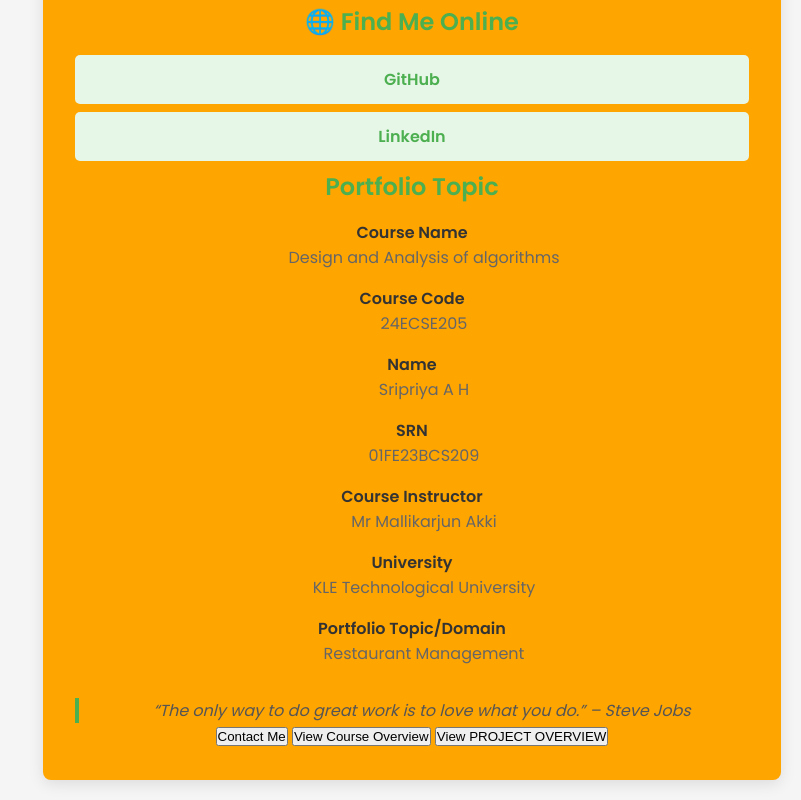
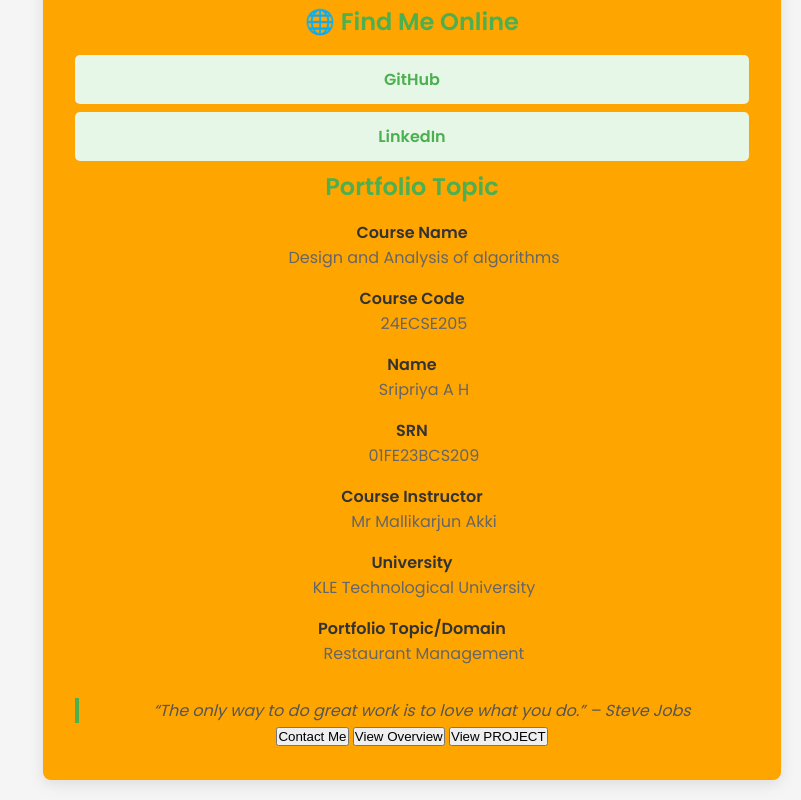
Before and after one commit to sripriya2505/portfolio.github.io, a plain HTML site: page index.html in a window 1280 px wide. Shown: the part 408-1208 px from the top of the page, without its empty margins (479-1280 px from the left). Drawn offline with Linux system fonts and the light colour scheme.

Commit message:
Update index.html

```diff
--- a/index.html
+++ b/index.html
@@ -62,9 +62,9 @@
 
 
         <!-- New Button to View Course Overview Text File -->
-        <button onclick="window.open('https://github.com/01fe23cs209/DAA_PORTFOLIO.github.io/blob/main/overview.md', '_blank')">View Course Overview</button>
+        <button onclick="window.open('https://github.com/01fe23cs209/DAA_PORTFOLIO.github.io/blob/main/overview.md', '_blank')">View Overview</button>
         <!-- New Button to View project  Overview Text File -->
-         <button onclick="window.open('https://github.com/01fe23cs209/DAA_PORTFOLIO.github.io/blob/main/project.md', '_blank')">View PROJECT OVERVIEW</button>
+         <button onclick="window.open('https://github.com/01fe23cs209/DAA_PORTFOLIO.github.io/blob/main/project.md', '_blank')">View PROJECT</button>
     </section>
 </body>
 </html>
```
